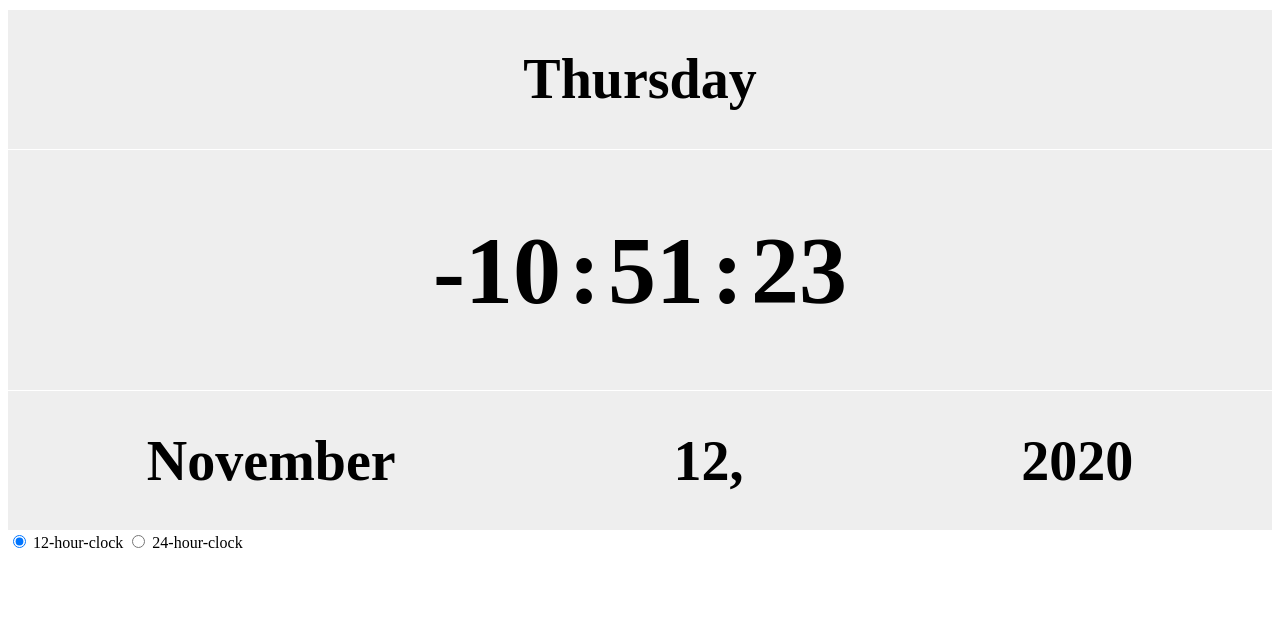
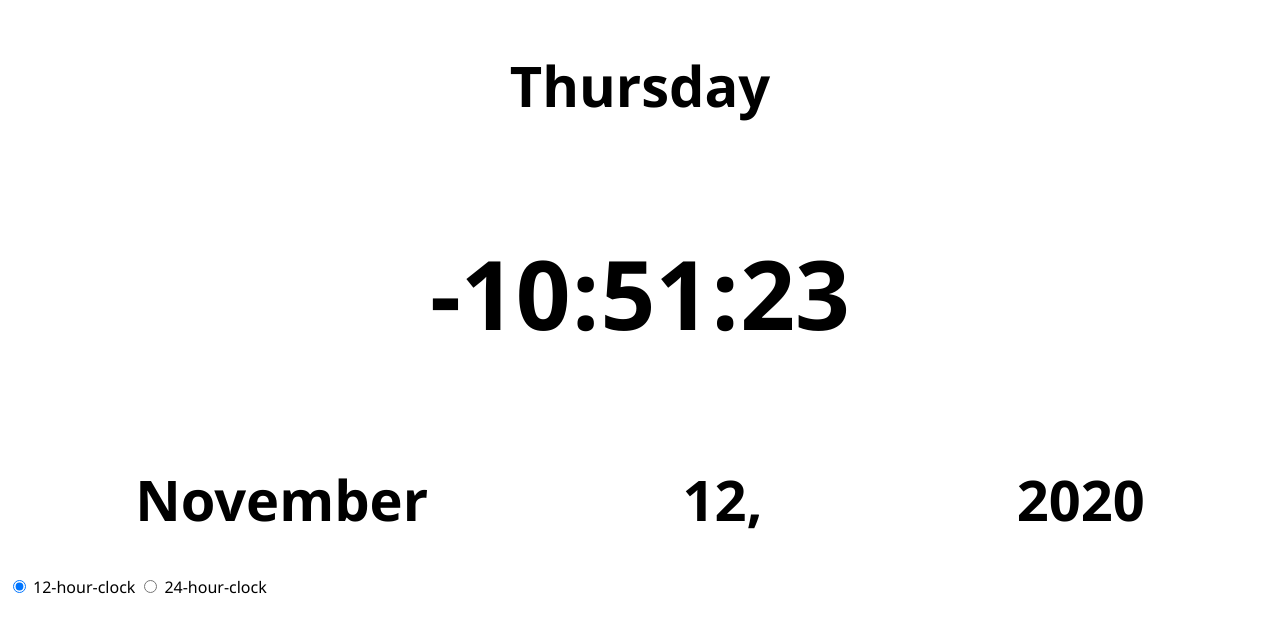
Before and after one commit to adamRohde/digitalclock, a plain HTML site: page index.html in a window 1280 px wide. Drawn offline with Linux system fonts and the light colour scheme.

Commit message:
style update

```diff
--- a/assets/style.css
+++ b/assets/style.css
@@ -6,7 +6,7 @@
 }
 
 .wrapper-clock > div{
-    background: #eee;
+    background: rgb(255, 255, 255);
     text-align: center;
 }
 
@@ -21,12 +21,14 @@
 }
 
 .dayoftheweek > div{
-    background: #eee;
+    background: rgb(255, 255, 255);
+    font-family: 'Segoe UI', Tahoma, Geneva, Verdana, sans-serif;
     text-align: center;
 }
 
 .dayoftheweek > div > h1{
     /* using px?  Is there a better way to define font size */
+
     font-size: 56px;
 }
 
@@ -40,12 +42,13 @@
 }
 
 .clock > div{
-    background: #eee;
+    background: rgb(255, 255, 255);
     text-align: center;
 }
 
 .clock > div > h1{
     /* using px?  Is there a better way to define font size */
+    font-family: 'Segoe UI', Tahoma, Geneva, Verdana, sans-serif;
     font-size: 96px;
 }
 
@@ -66,14 +69,33 @@
 }
 
 .monthdayyear > div{
-    background: #eee;
+    background: rgb(255, 255, 255);
     text-align: center;
 }
 
 .monthdayyear > div > h1{
     /* using px?  Is there a better way to define font size */
+    font-family: 'Segoe UI', Tahoma, Geneva, Verdana, sans-serif;
     font-size: 56px;
 }
+
+.twelveHourClock {
+
+
+    font-family: 'Segoe UI', Tahoma, Geneva, Verdana, sans-serif;
+
+}
+
+.twentyFourHourClock {
+
+
+    font-family: 'Segoe UI', Tahoma, Geneva, Verdana, sans-serif;
+
+}
+
+
+
+
 
 /* .monthdayyear > div:nth-child(odd){
 
--- a/index.html
+++ b/index.html
@@ -52,10 +52,10 @@
 
         <div>
             <input type="radio" name="rad" id="12-hour-clock" checked="checked" data-waschecked="true" >
-            <label for="12-hour-clock">12-hour-clock</label>
+            <label class="twelveHourClock" for="12-hour-clock">12-hour-clock</label>
 
             <input type="radio" name="rad" id="24-hour-clock">
-            <label for="24-hour-clock">24-hour-clock</label>
+            <label class="twentyFourHourClock" for="24-hour-clock">24-hour-clock</label>
 
         </div>
 
```
